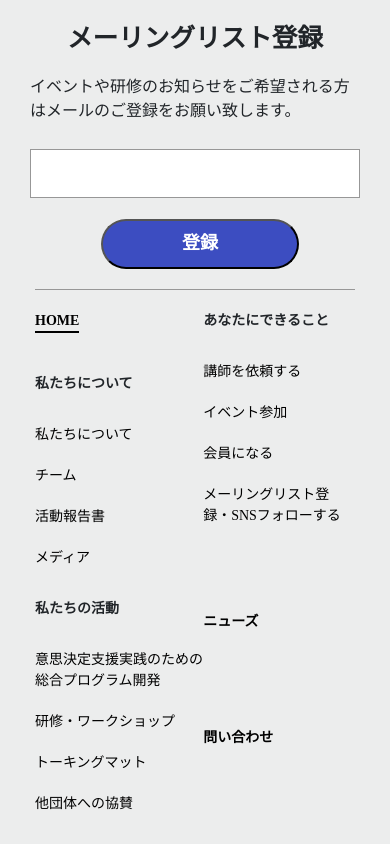
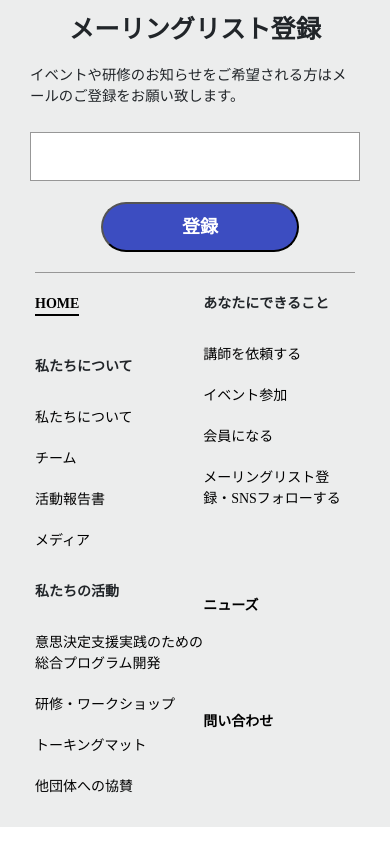
Before and after one commit to debitan/SDM-Japan, a Gatsby site: page / in a window 390 px wide. Shown: the part 100-944 px from the top of the page. Built offline with nearby package versions, Linux system fonts and the light colour scheme; Gatsby itself is replaced by a stand-in of ours.

Commit message:
add GlobalStyle that includes responsive font-sizes

```diff
--- a/src/components/Layout.jsx
+++ b/src/components/Layout.jsx
@@ -1,5 +1,5 @@
 import React from 'react'
-import styled from 'styled-components'
+import styled, { createGlobalStyle } from 'styled-components'
 import Helmet from 'react-helmet'
 import Container from 'react-bootstrap/Container'
 
@@ -16,7 +16,23 @@ const MobileNoOverflowWrapper = styled('body')`
   }
 `
 
-function Layout ({children}) {
+const GlobalStyle = createGlobalStyle`
+  html {
+    font-size: 90%;
+
+    @media (min-width: 480px) {
+        font-size: 93%;
+      }
+      @media (min-width: 768px) {
+        font-size: 97%;
+      }
+      @media (min-width: 992px) {
+        font-size: 100%;
+      }
+  }
+`
+
+function Layout({ children }) {
   return (
     <>
       <Helmet>
@@ -28,6 +44,7 @@ function Layout ({children}) {
         />
       </Helmet>
       <SEO lang="ja" />
+      <GlobalStyle />
       <MobileNoOverflowWrapper>
         <NavBar />
         <Container>
--- a/src/components/MailingList.jsx
+++ b/src/components/MailingList.jsx
@@ -13,10 +13,6 @@ const MailingListWrapper = styled("div")`
 const BoldH3 = styled("h3")`
   font-weight: 600;
   margin-bottom: 20px;
-
-  @media (max-width: 480px) {
-    font-size: 1.6rem;
-  }
 `
 
 const Form = styled("form")`
```
